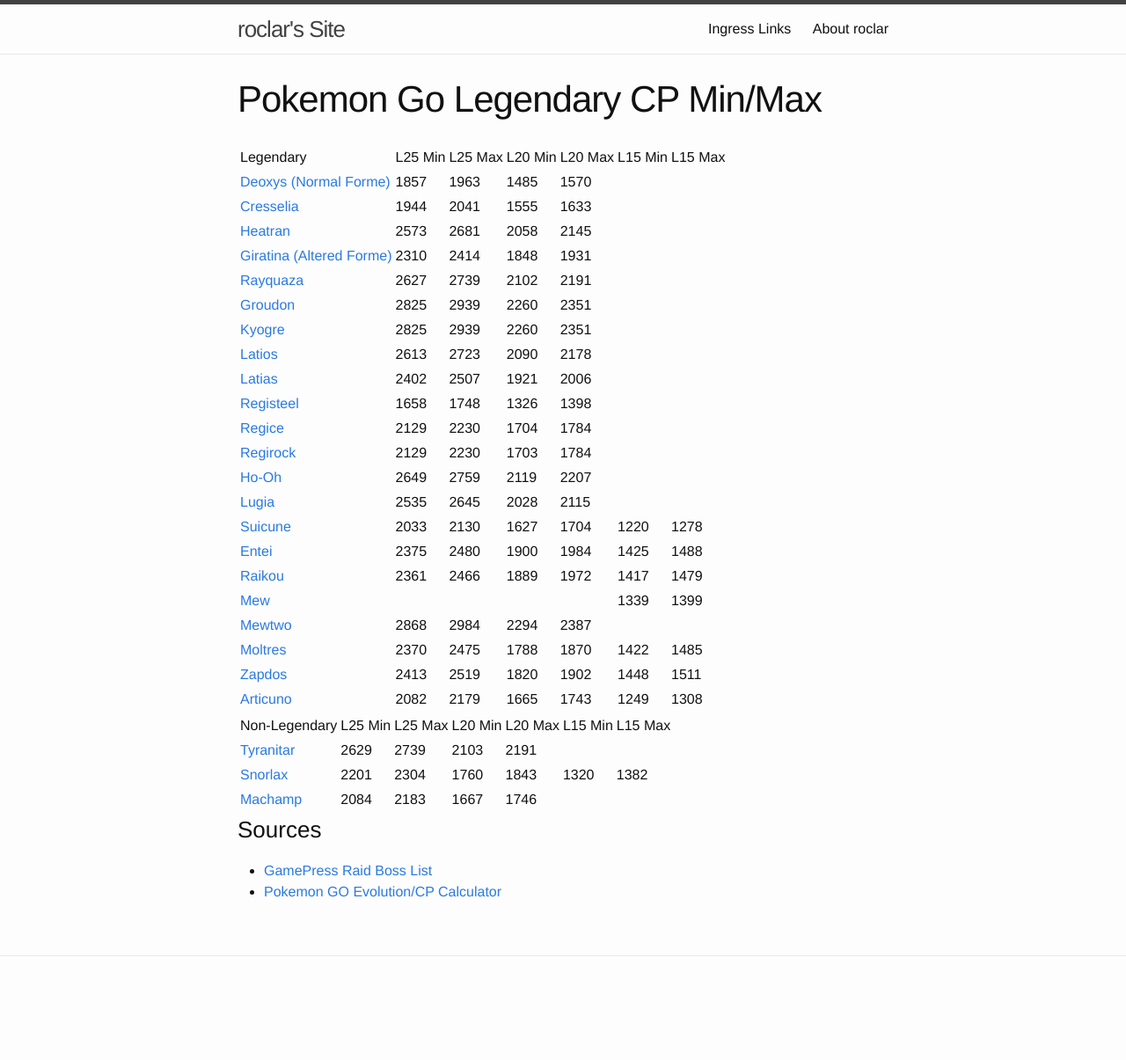
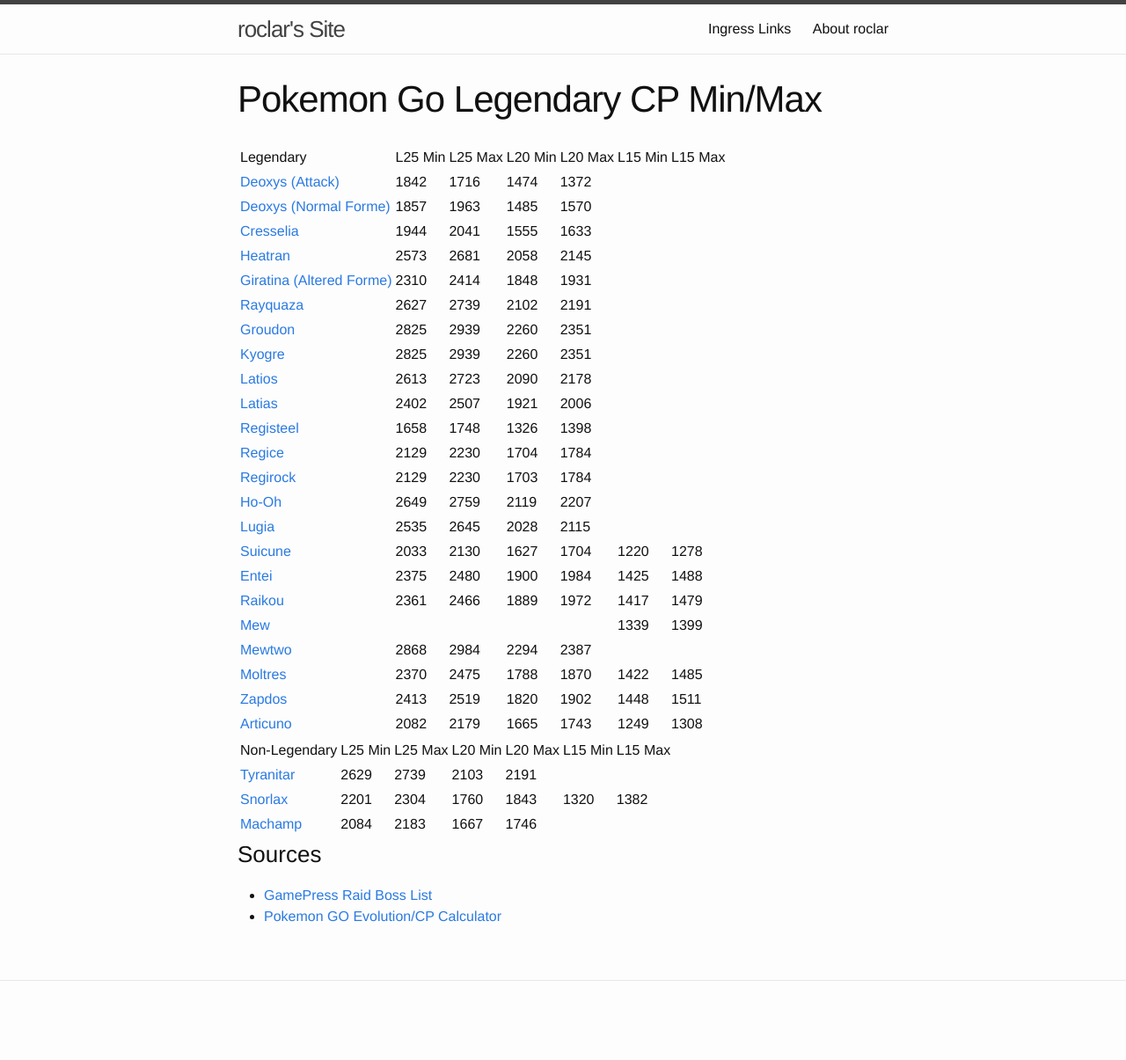
Before and after one commit to roclar/roclar.github.io, a Jekyll site: the page built from PoGoLegendaryCP.md, in a window 1280 px wide. Shown: the whole page at 88% size. Built offline with Jekyll 4.4.1, drawn with Linux system fonts in a browser that asks for light colours; before the commit the page ends 1177 px from its top, so only the background shows below that.

Commit message:
Added Deoxyx Attack Forme

```diff
--- a/PoGoLegendaryCP.md
+++ b/PoGoLegendaryCP.md
@@ -5,6 +5,7 @@
 ---
 
 | Legendary  |  L25 Min  |  L25 Max  |  L20 Min  |  L20 Max  |  L15 Min  |  L15 Max  |
+| [Deoxys (Attack)](https://db.pokemongohub.net/pokemon/386?form=Attack)  | 1842 | 1716 | 1474 | 1372 | | |
 | [Deoxys (Normal Forme)](https://db.pokemongohub.net/pokemon/386)  | 1857 | 1963 | 1485 | 1570 | | |
 | [Cresselia](https://db.pokemongohub.net/pokemon/488)  | 1944 | 2041 | 1555 | 1633 | | |
 | [Heatran](https://db.pokemongohub.net/pokemon/485)  | 2573 | 2681 | 2058 | 2145 | | |
```
